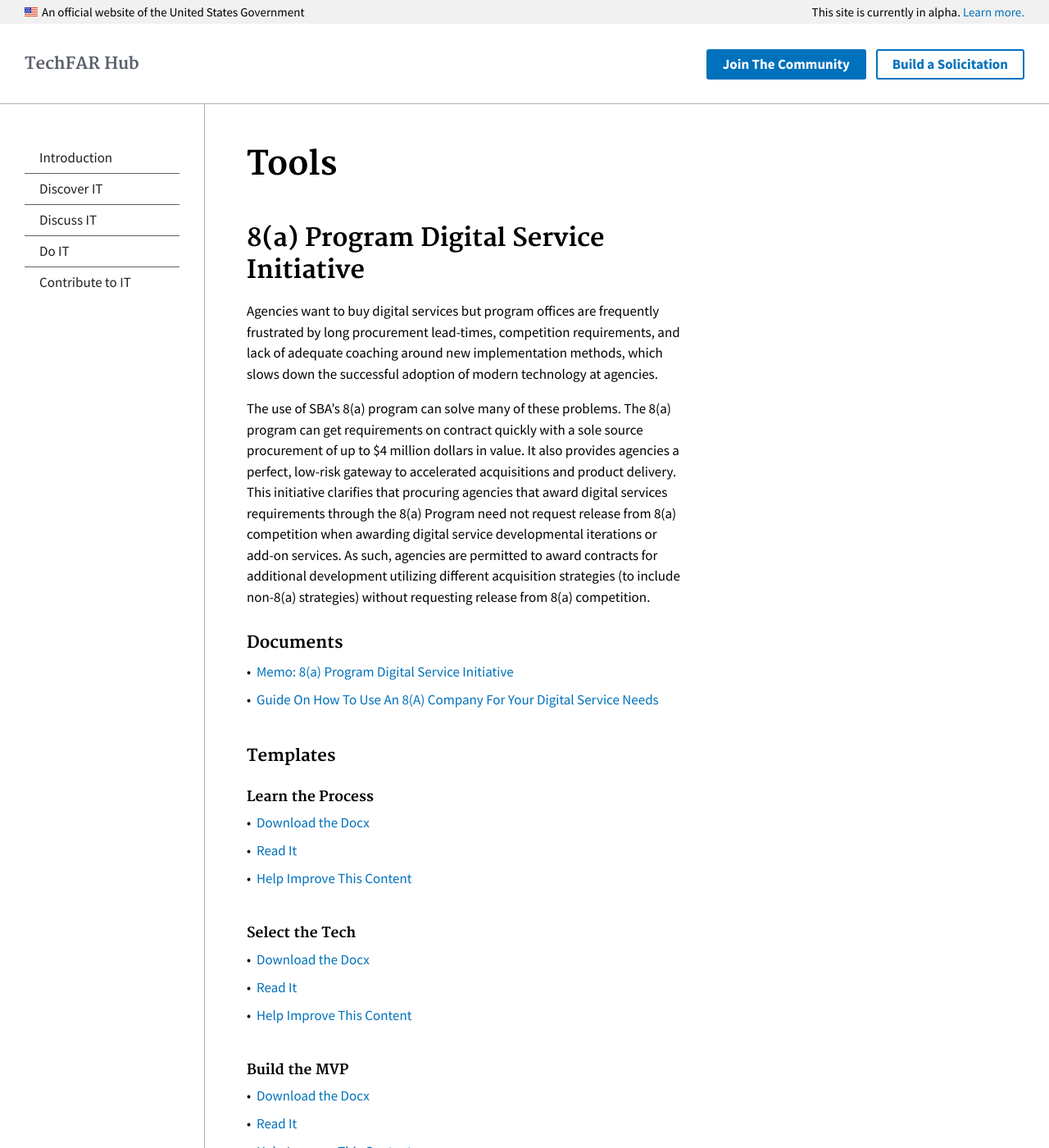
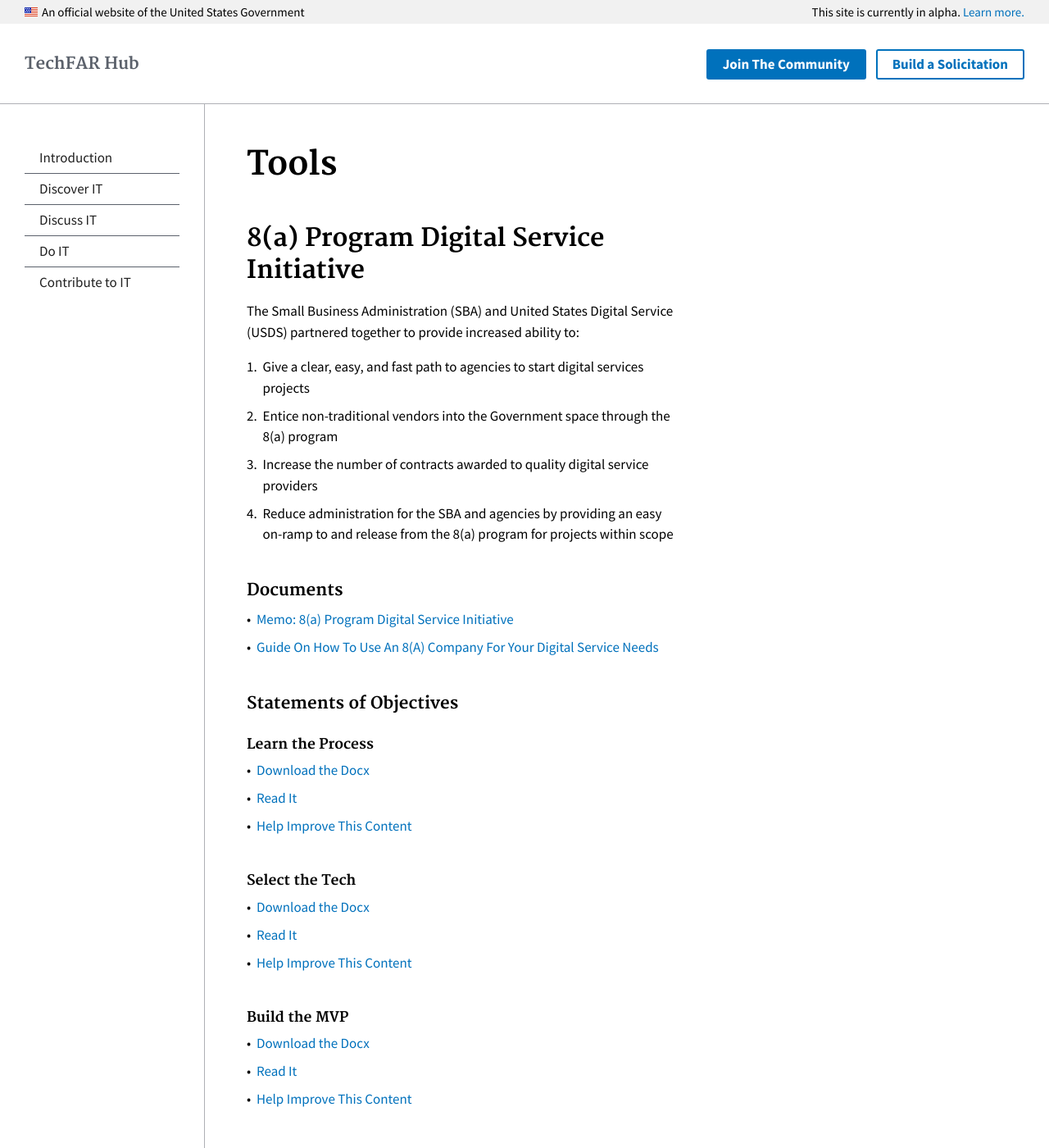
Before and after one commit to usds/techfar-hub, a Jekyll site: the page built from sba-docs/sba8a.md, in a window 1280 px wide and 1400 px high. Shown: the whole window at 82% size. Built offline with Jekyll 4.4.1, drawn with Linux system fonts in a browser that asks for light colours.

Commit message:
Updating intro language and..
Changing document header from templates to Statements of Objectives

```diff
--- a/sba-docs/sba8a.md
+++ b/sba-docs/sba8a.md
@@ -7,15 +7,18 @@
 
 ## 8(a) Program Digital Service Initiative
 
-Agencies want to buy digital services but program offices are frequently frustrated by long procurement lead-times, competition requirements, and lack of adequate coaching around new implementation methods, which slows down the successful adoption of modern technology at agencies.
+The Small Business Administration (SBA) and United States Digital Service (USDS) partnered together to provide increased ability to:
 
-The use of SBA’s 8(a) program can solve many of these problems.  The 8(a) program can get requirements on contract quickly with a sole source procurement of up to $4 million dollars in value.  It also provides agencies a perfect, low-risk gateway to accelerated acquisitions and product delivery. This initiative clarifies that procuring agencies that award digital services requirements through the 8(a) Program need not request release from 8(a) competition when awarding digital service developmental iterations or add-on services.  As such, agencies are permitted to award contracts for additional development utilizing different acquisition strategies (to include non-8(a) strategies) without requesting release from 8(a) competition.
+1.	Give a clear, easy, and fast path to agencies to start digital services projects
+2.	Entice non-traditional vendors into the Government space through the 8(a) program
+3.	Increase the number of contracts awarded to quality digital service providers
+4.	Reduce administration for the SBA and agencies by providing an easy on-ramp to and release from the 8(a) program for projects within scope
 
 ### Documents
 * [Memo: 8(a) Program Digital Service Initiative](https://techfarhub.cio.gov/assets/files/8aSBA_USDSMemo.pdf){:target="_blank"}
 * [Guide On How To Use An 8(A) Company For Your Digital Service Needs](https://techfarhub.cio.gov/discover-IT/how_to_8a/)
 
-### Templates
+### Statements of Objectives
 
 #### Learn the Process
   * [Download the Docx](https://techfarhub.cio.gov/assets/files/USDS-LearnTheProcessSOO.docx)
```
